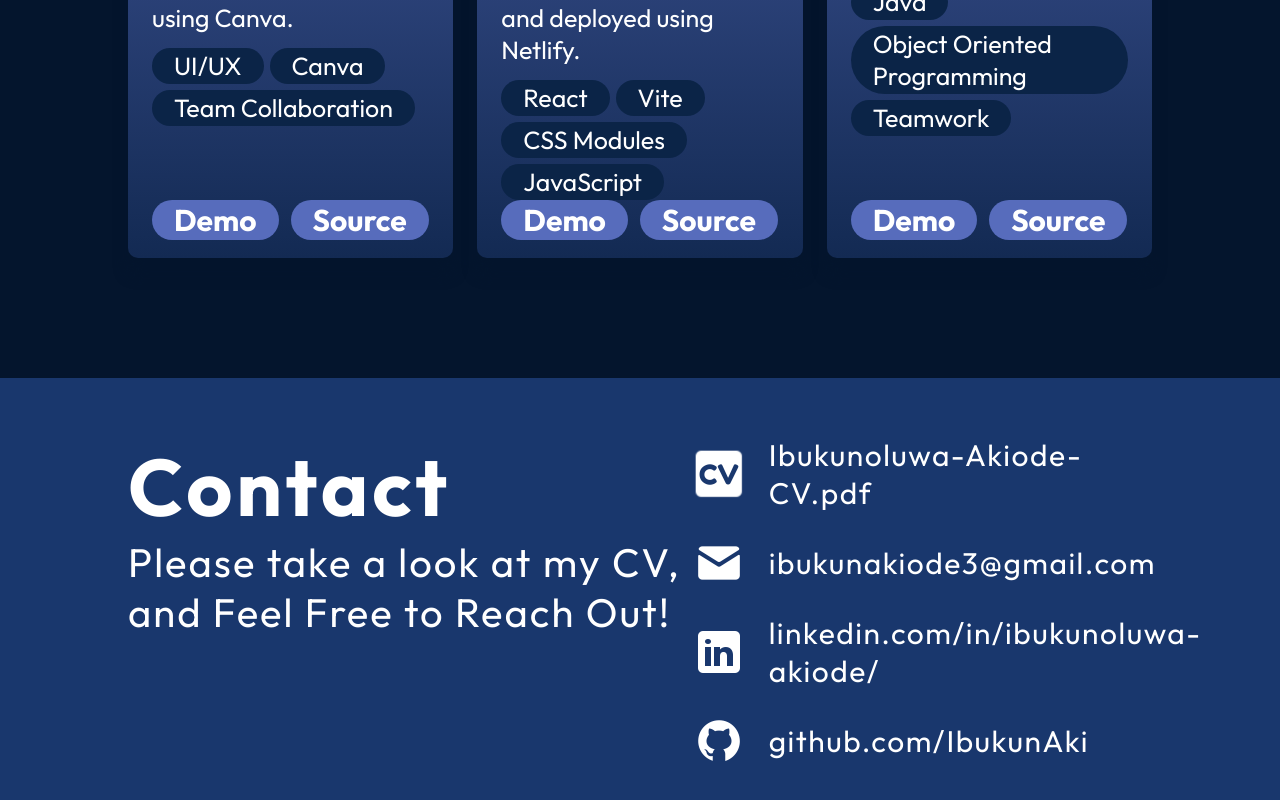
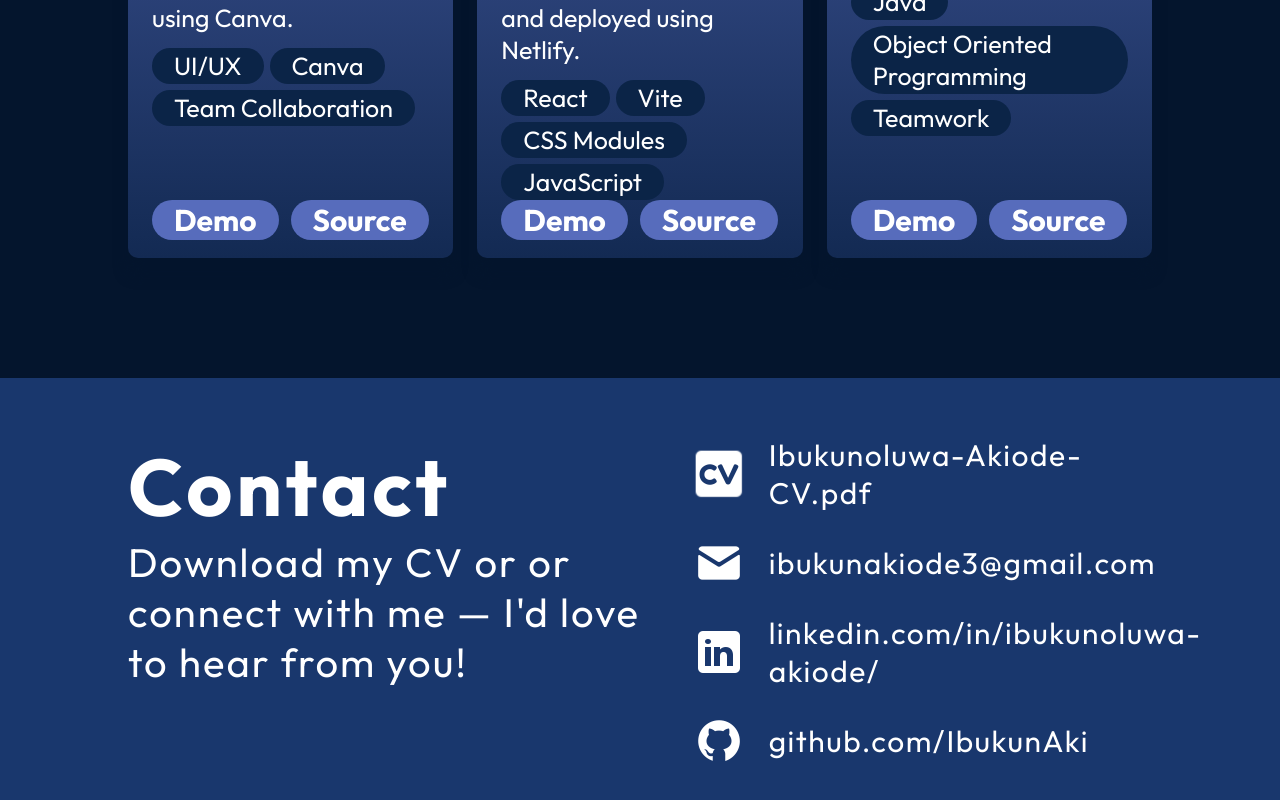
Before and after one commit to IbukunAki/Portfolio, a React (Vite) app: page / in a window 1280 px wide. Shown: the part 3864-4664 px from the top of the page. Built offline with nearby package versions, Linux system fonts and the light colour scheme.

Commit message:
Update Contact.jsx (Update Conatct message)

```diff
--- a/src/components/Contact/Contact.jsx
+++ b/src/components/Contact/Contact.jsx
@@ -8,7 +8,7 @@ export const Contact = () => {
     <footer id="contact" className={styles.container}>
       <div className={styles.text}>
         <h2>Contact</h2>
-        <p> Please take a look at my CV, and Feel Free to Reach Out!</p>
+        <p>Download my CV or or connect with me — I'd love to hear from you!</p>
       </div>
       <ul className={styles.links}>
         <li className={styles.link}>
```
